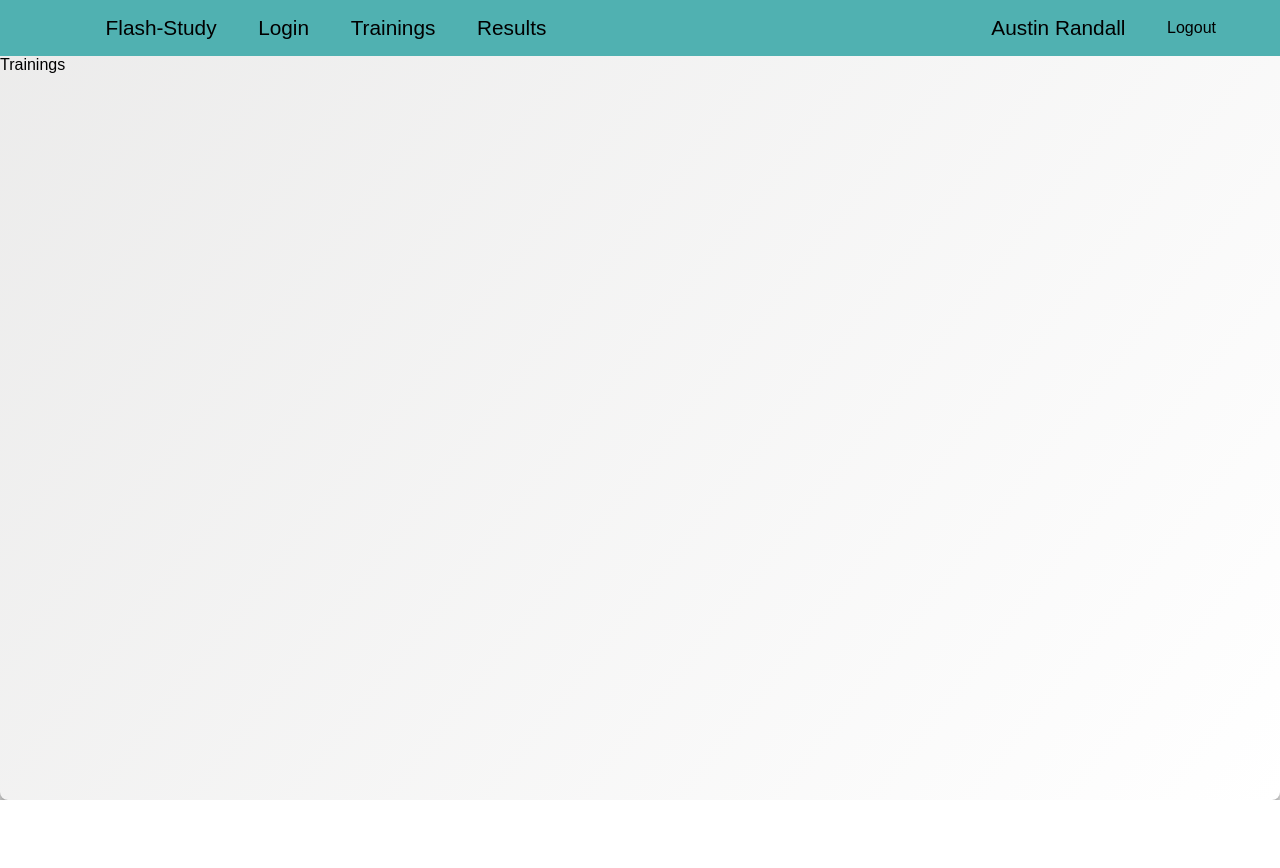
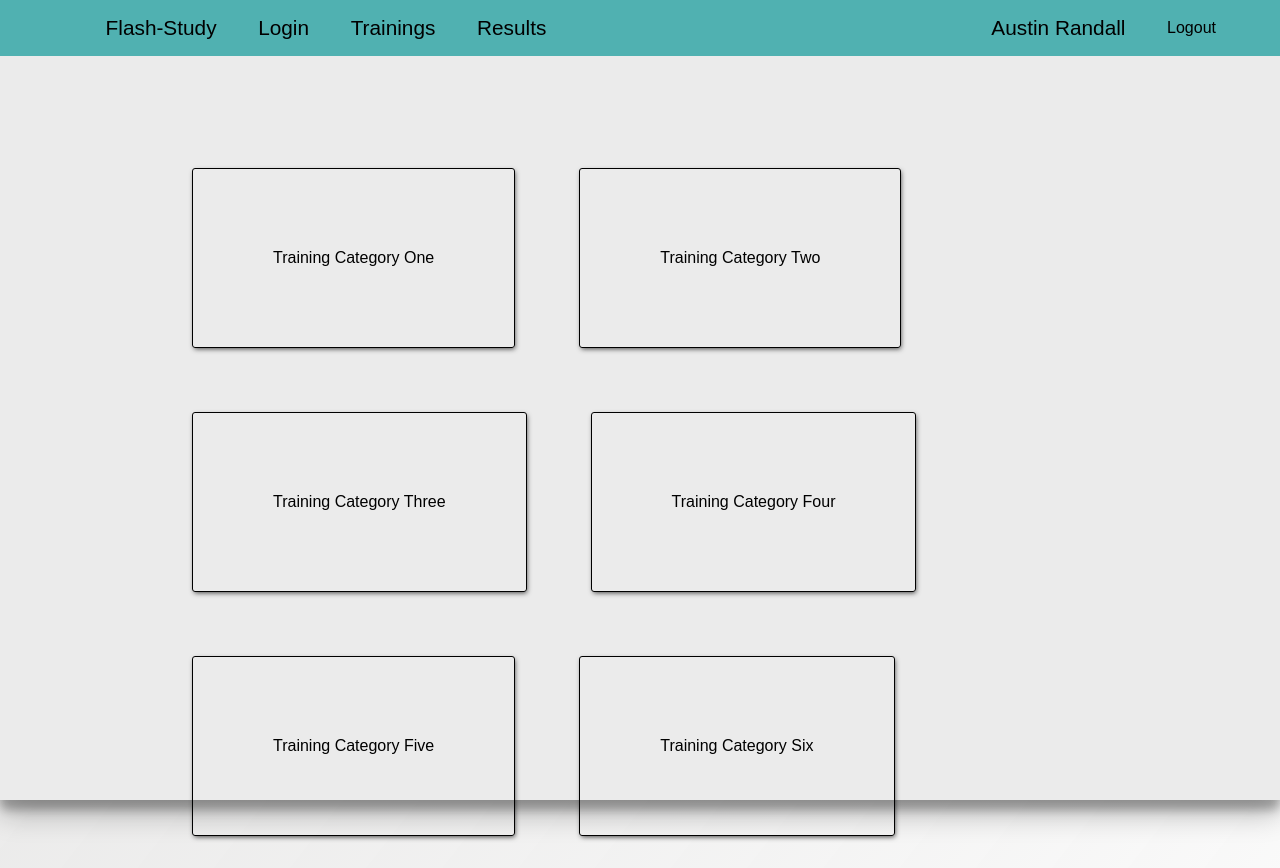
Before and after one commit to austinr47/main-personal-project, a React (Create React App) app: page /#/trainings in a window 1280 px wide. Before the commit the page ends 800 px from the top, so only its background shows below. Built offline with nearby package versions, Linux system fonts and the light colour scheme; no server answers.

Commit message:
training component css and layout is done

```diff
--- a/src/components/Trainings.js
+++ b/src/components/Trainings.js
@@ -1,10 +1,27 @@
 import React, { Component } from 'react';
 import Header from './Header';
+import './css/Trainings.css'
 
 export default class Trainings extends Component {
     render() {
         return (
-            <div><Header />Trainings</div>
+            <div className='trainings-main'>
+                <Header />
+                <div className='trainings-content'>
+                    <div className='trainings-category'>
+                    Training Category One</div>
+                    <div className='trainings-category'>
+                    Training Category Two</div>
+                    <div className='trainings-category'>
+                    Training Category Three</div>
+                    <div className='trainings-category'>
+                    Training Category Four</div>
+                    <div className='trainings-category'>
+                    Training Category Five</div>
+                    <div className='trainings-category'>
+                    Training Category Six</div>
+                </div>
+            </div>
         );
     }
 }
--- a/src/components/css/Trainings.css
+++ b/src/components/css/Trainings.css
@@ -0,0 +1,20 @@
+.trainings-main {
+    background-color: rgb(235, 235, 235);
+    height: 100vh;
+}
+
+.trainings-content {
+    display: flex;
+    flex-wrap: wrap;
+    justify-content: flex-start;
+    align-content: space-around;
+    margin: 5em 10em;
+}
+
+.trainings-category {
+    border: 1px solid #000000;
+    border-radius: 3px;
+    box-shadow: 1px 2px 5px -1px rgba(0,0,0,0.7);
+    padding: 5em;
+    margin: 2em;
+}
```
